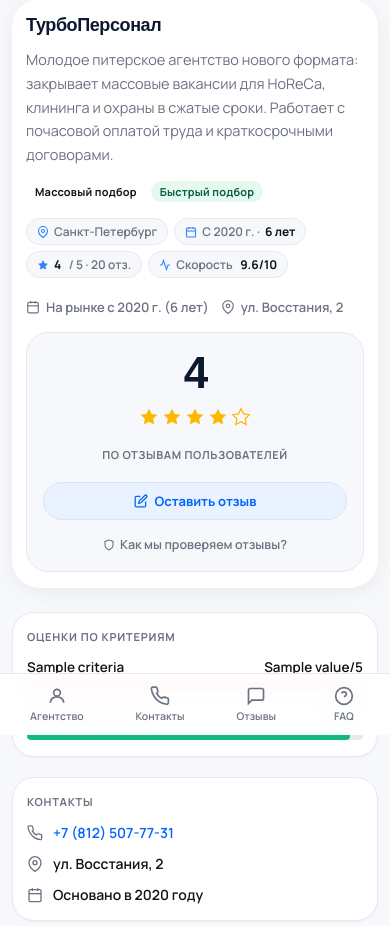
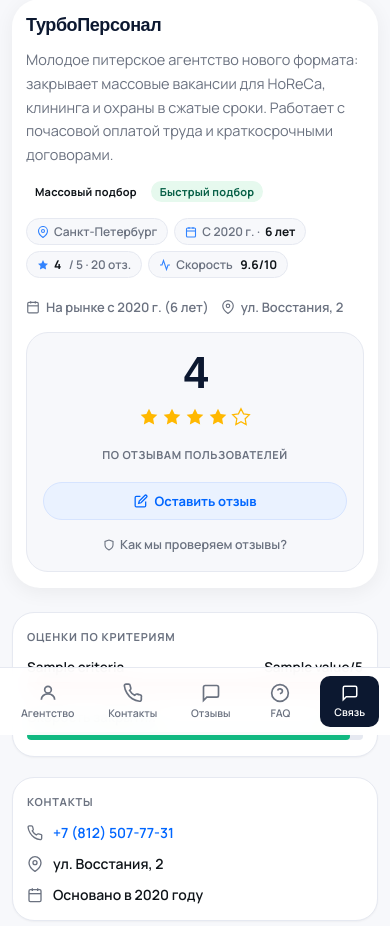
Before and after one commit to rtmlsh/hrrating, a Django app: template templates/agencies/agency_detail.html in a window 390 px wide. Shown: the part 109-1035 px from the top of the page. Run offline with Django 4.2, Linux system fonts and the light colour scheme; data comes from the database, SQL or seed files in the repository; the template is opened without the code that fills it: values that come from a table or form of the project are taken from there, most other values are stand-ins (such as "Sample title", 1, 10 or a date in 2020); some libraries are stand-ins or nearby versions; some web fonts are replaced.

Commit message:
Fix mobile header: hide topnav-cta, restore Связь in bottom nav
Co-Authored-By: Claude Sonnet 4.6 <noreply@anthropic.com>

```diff
--- a/templates/agencies/agency_detail.html
+++ b/templates/agencies/agency_detail.html
@@ -958,11 +958,17 @@
     .detail-bottom-nav a svg { transition: transform .15s; }
     .detail-bottom-nav a:hover svg,
     .detail-bottom-nav a.active svg { transform: translateY(-1px); }
+    .detail-bnav-cta {
+      background: var(--ink); color: #fff !important;
+      border-radius: 12px; padding: 8px 14px !important;
+    }
+    .detail-bnav-cta:hover { background: var(--primary) !important; }
     @media (max-width: 768px) {
       .anchor-nav { display: none; }
       .detail-bottom-nav { display: block; }
       .scroll-top { bottom: calc(72px + env(safe-area-inset-bottom)); }
       .page-wrap { padding-bottom: calc(80px + env(safe-area-inset-bottom)); }
+      .topnav-cta { display: none; }
     }
 
     @media (max-width: 480px) {
@@ -1494,6 +1500,10 @@
       <svg xmlns="http://www.w3.org/2000/svg" width="20" height="20" fill="none" stroke="currentColor" stroke-width="2" viewBox="0 0 24 24"><circle cx="12" cy="12" r="10"/><path d="M9.09 9a3 3 0 0 1 5.83 1c0 2-3 3-3 3"/><line x1="12" y1="17" x2="12.01" y2="17"/></svg>
       FAQ
     </a>
+    <a href="/feedback/" class="detail-bnav-cta">
+      <svg xmlns="http://www.w3.org/2000/svg" width="18" height="18" fill="none" stroke="currentColor" stroke-width="2" viewBox="0 0 24 24"><path d="M21 15a2 2 0 0 1-2 2H7l-4 4V5a2 2 0 0 1 2-2h14a2 2 0 0 1 2 2z"/></svg>
+      Связь
+    </a>
   </div>
 </nav>
 
```
